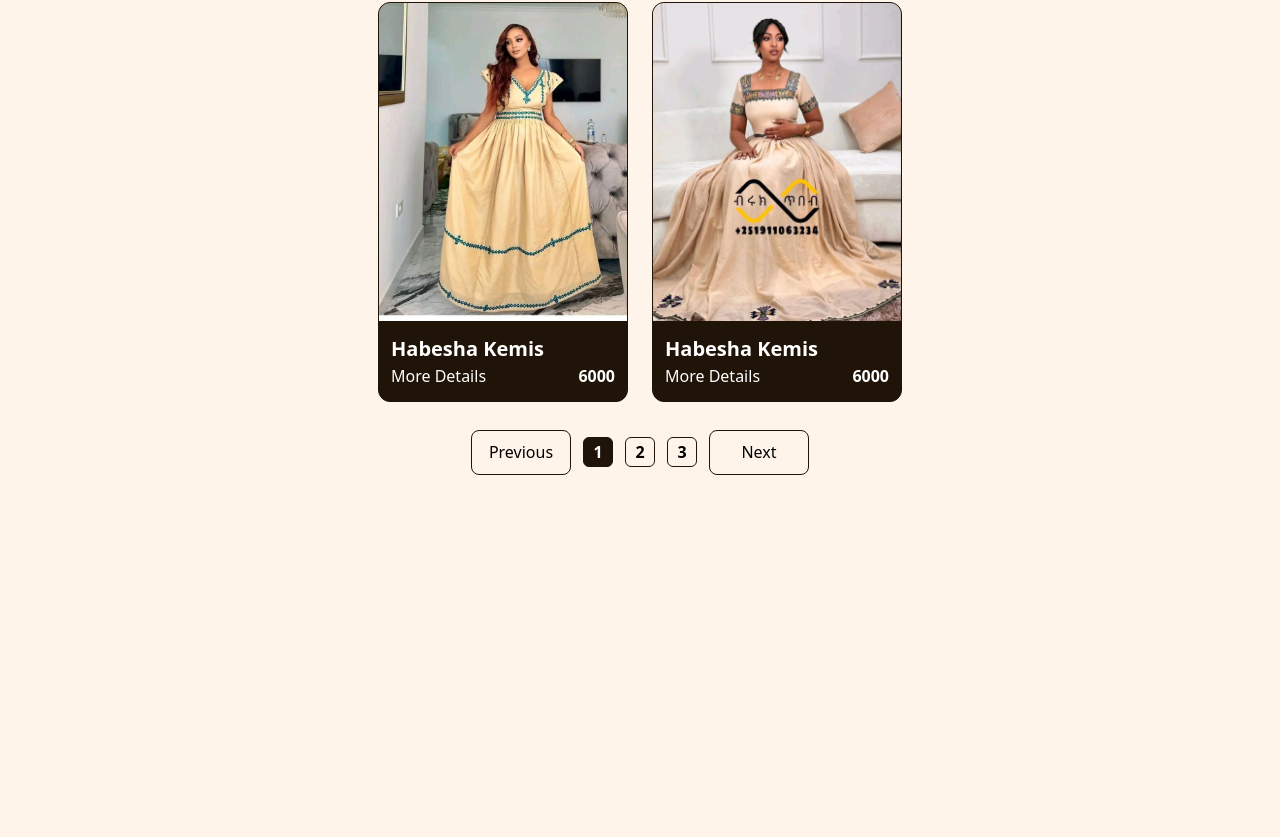
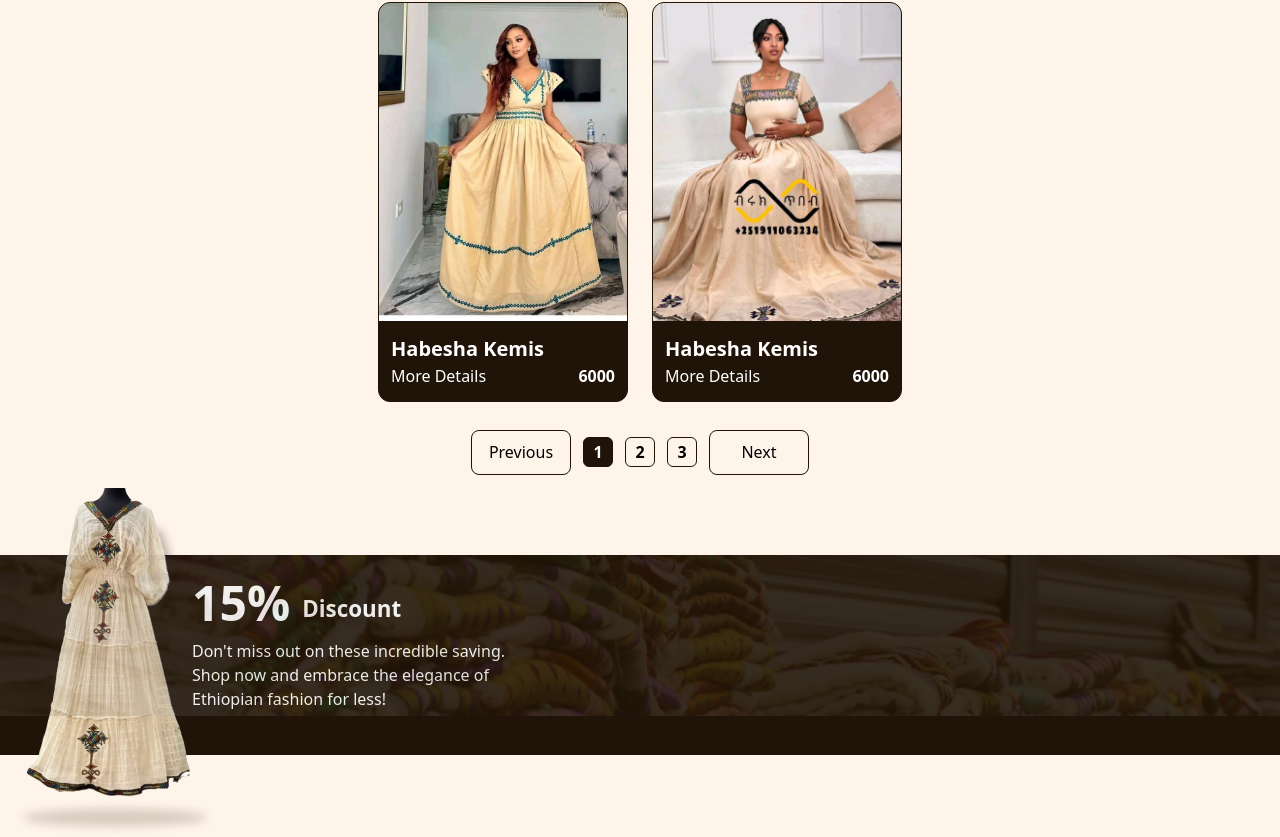
Before and after one commit to kira07Sj/Tekehabesha, a React (Vite) app: page / in a window 1280 px wide. Shown: the part 2335-3172 px from the top of the page. Before the commit the page ends 2842 px from the top, so only its background shows below. Built offline with nearby package versions, Linux system fonts and the light colour scheme.

Commit message:
Add: Billboard 35% Completed

```diff
--- a/src/App.jsx
+++ b/src/App.jsx
@@ -2,6 +2,7 @@ import Navigation from "./components/Navigation.jsx"
 import Hero from "./components/Hero"
 import About from "./components/About.jsx"
 import Products from "./components/Products.jsx"
+import Billboard from "./components/Billboard.jsx"
 
 
 function App() {
@@ -12,6 +13,7 @@ function App() {
     <Hero/>
     <About/>
     <Products/>
+    <Billboard/>
 
     </div>
   )
--- /dev/null
+++ b/src/components/Billboard.jsx
@@ -0,0 +1,25 @@
+import React from 'react'
+import BillBoardImg from '../assets/discountBg.png'
+import Kemis from '../assets/main-habesha.png'
+
+const Billboard = () => {
+  return (
+    <div className='w-full flex items-center justify-center py-[3rem]'>
+        <img src={Kemis} alt="" className='absolute left-3 mt-4 max-sm:scale-50 max-sm:-left-[3rem]' />
+        <div className='w-full h-[200px] max-sm:h-[125px] bg-dark-brown overflow-hidden'>
+
+        <div className=' flex flex-col items-start justify-center absolute left-[6rem] mt-3 md:left-[12rem]'>
+            <div className='flex items-center justify-center'>
+                <h1 className='text-[1.7rem] md:text-[3rem] text-white font-bold'>15%</h1>
+                <p className='font-bold ml-3 md:text-[1.4rem] text-[.8rem] text-white mt-3'>Discount</p>
+            </div>
+            <p className=' text-white text-[11px] md:text-[16px] md:w-[40%] w-[50%] max-md:w-[96%]  '>Don't miss out on these incredible saving. Shop now and
+                embrace the elegance of Ethiopian fashion for less!</p>
+        </div>
+            <img src={BillBoardImg} alt="" className=' object-cover opacity-15 max-md:h-full'/>
+        </div>
+    </div>
+  )
+}
+
+export default Billboard
```
